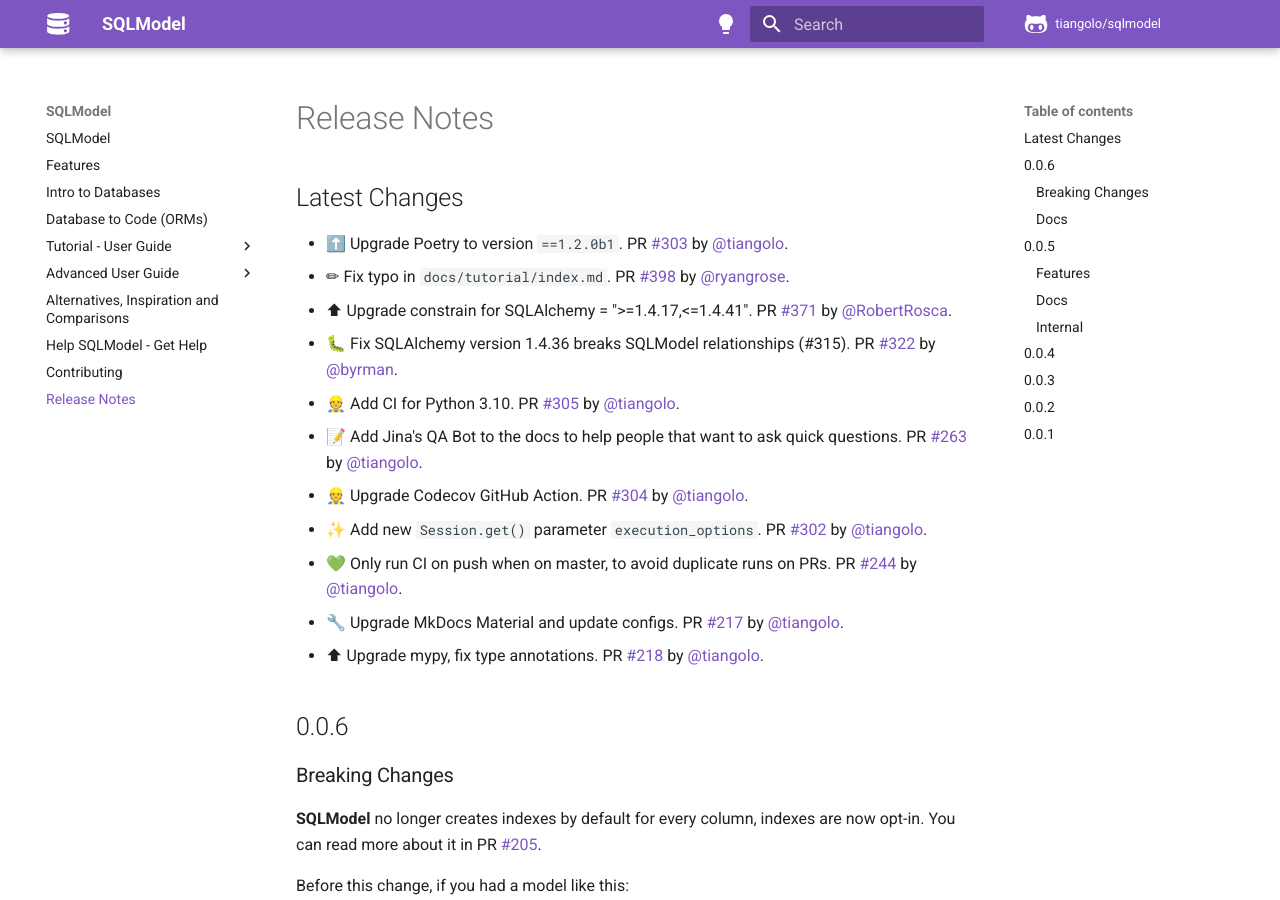
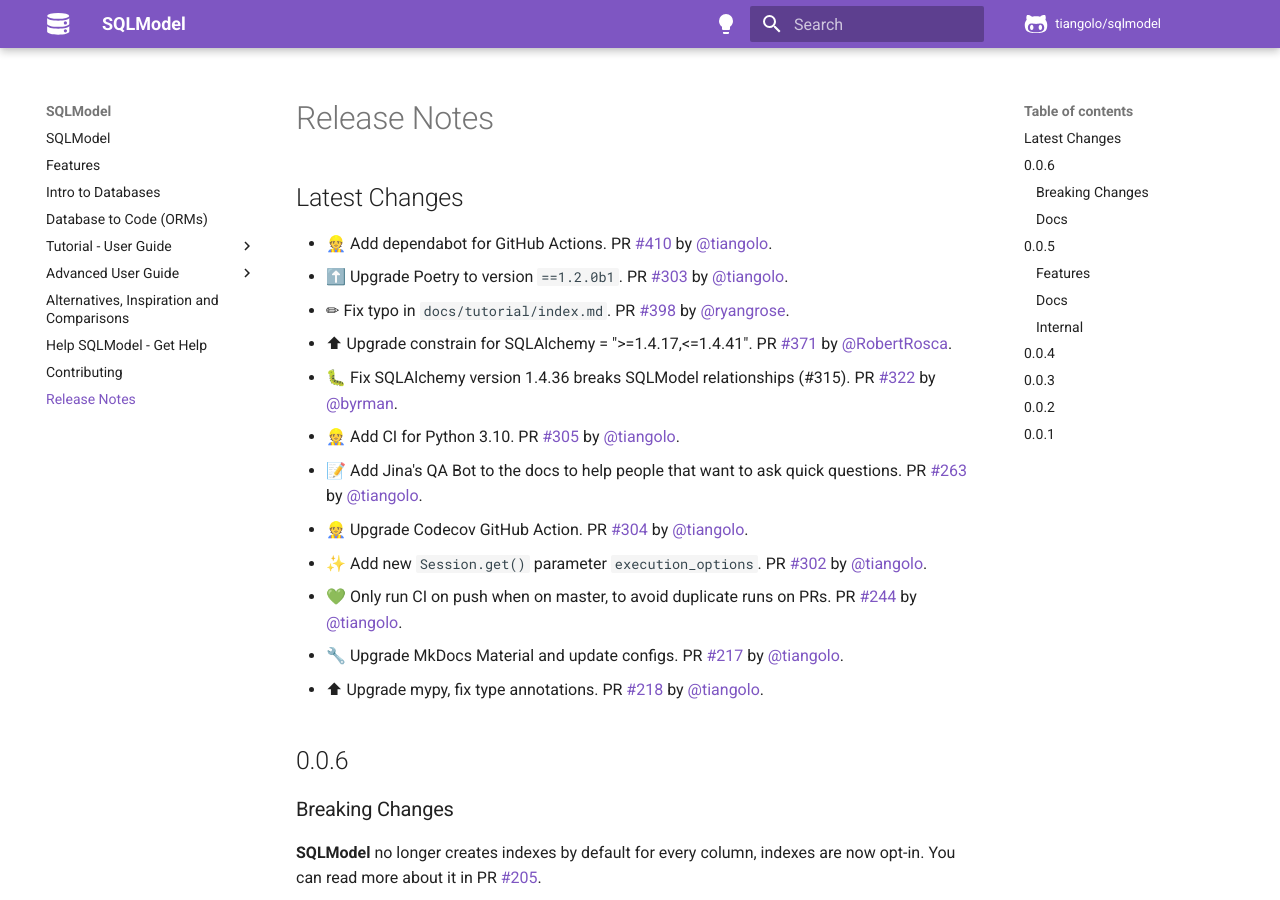
Before and after one commit to sztrakabalint/fastapi-sqlmodel, an MkDocs documentation site: the page built from docs/release-notes.md, in a window 1280 px wide and 900 px high. Built offline with MkDocs 1.6.1 and Material for MkDocs 9.7.7, drawn with Linux system fonts in a browser that asks for light colours; comment, search, counter and statistics services are not loaded.

Commit message:
📝 Update release notes

```diff
--- a/docs/release-notes.md
+++ b/docs/release-notes.md
@@ -2,6 +2,7 @@
 
 ## Latest Changes
 
+* 👷 Add dependabot for GitHub Actions. PR [#410](https://github.com/tiangolo/sqlmodel/pull/410) by [@tiangolo](https://github.com/tiangolo).
 * ⬆️ Upgrade Poetry to version `==1.2.0b1`. PR [#303](https://github.com/tiangolo/sqlmodel/pull/303) by [@tiangolo](https://github.com/tiangolo).
 * ✏ Fix typo in `docs/tutorial/index.md`. PR [#398](https://github.com/tiangolo/sqlmodel/pull/398) by [@ryangrose](https://github.com/ryangrose).
 * ⬆ Upgrade constrain for SQLAlchemy = ">=1.4.17,<=1.4.41". PR [#371](https://github.com/tiangolo/sqlmodel/pull/371) by [@RobertRosca](https://github.com/RobertRosca).
```
